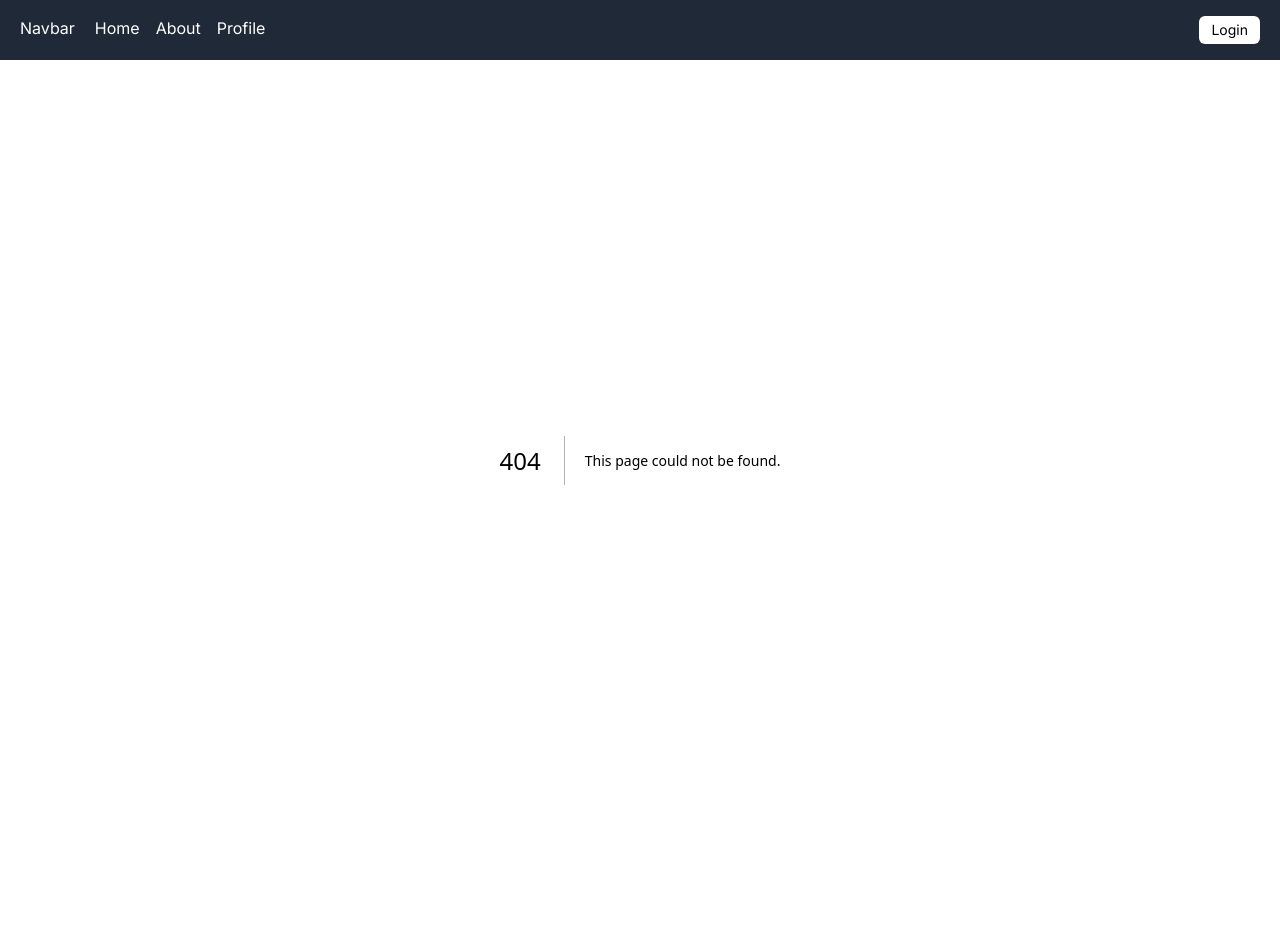
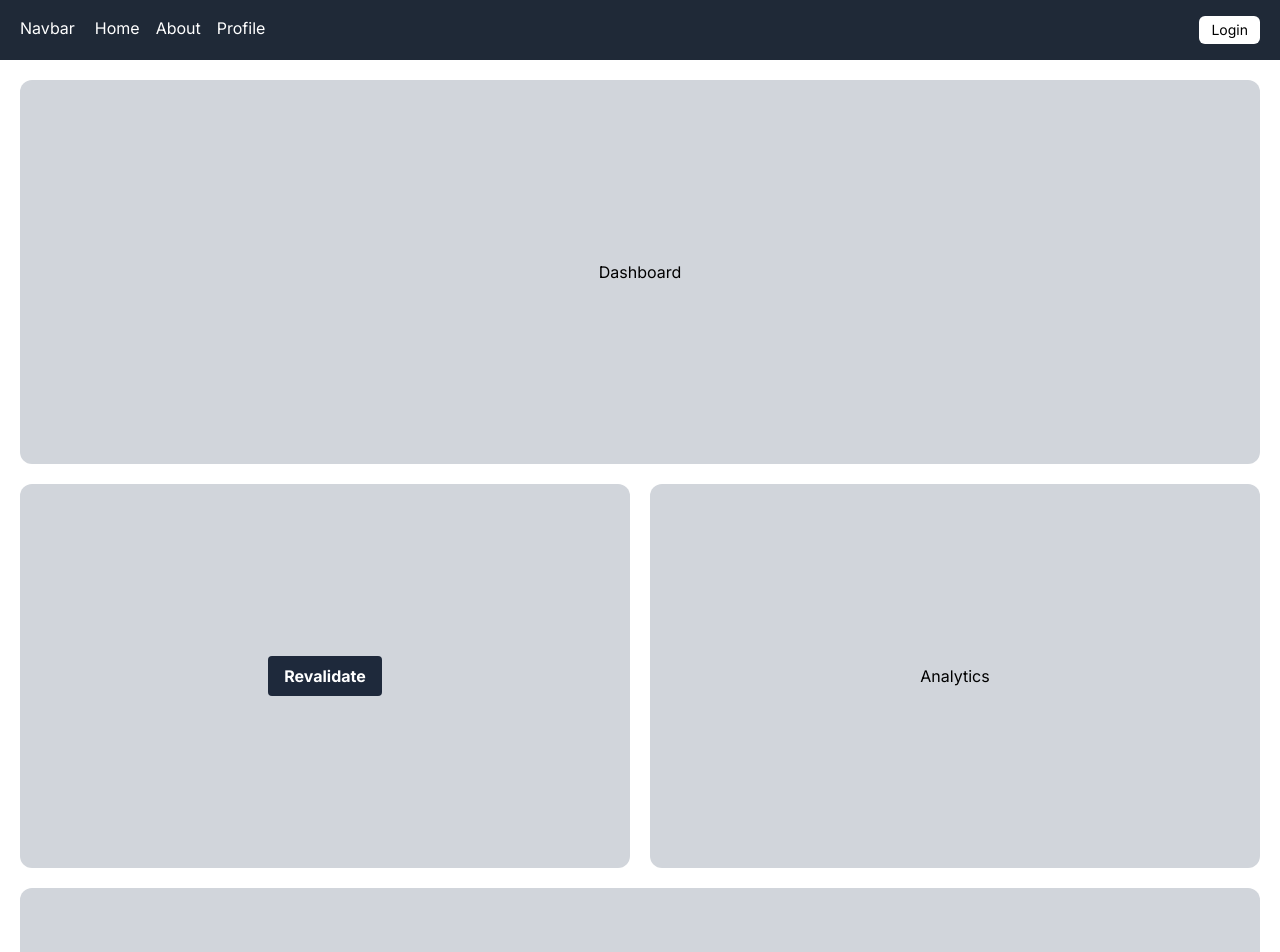
Before and after one commit to gurielmp/play-nextjs13-features, a Next.js app: page /dashboard in a window 1280 px wide. Before the commit this address had no page. Shown: the top 952 px of the page. Before the commit the page ends 860 px from the top, so only its background shows below. Built offline with nearby package versions, Linux system fonts and the light colour scheme.

Commit message:
create paralel route

```diff
--- a/package.json
+++ b/package.json
@@ -14,8 +14,8 @@
     "@types/react-dom": "18.2.7",
     "autoprefixer": "10.4.15",
     "eslint": "8.49.0",
-    "eslint-config-next": "13.4.19",
-    "next": "13.4.19",
+    "eslint-config-next": "13.5.4",
+    "next": "13.5.4",
     "postcss": "8.4.29",
     "react": "18.2.0",
     "react-dom": "18.2.0",
--- /dev/null
+++ b/src/app/(admin)/dashboard/@analytics/page.tsx
@@ -0,0 +1,7 @@
+export default function Analytics() {
+  return (
+    <div className="w-3/6 h-96 bg-gray-300 rounded-[12px] flex justify-center items-center">
+      <h1>Analytics</h1>
+    </div>
+  )
+}
--- /dev/null
+++ b/src/app/(admin)/dashboard/@payments/default.tsx
@@ -0,0 +1,3 @@
+export default function Default() {
+  return null
+}
--- /dev/null
+++ b/src/app/(admin)/dashboard/@payments/page.tsx
@@ -0,0 +1,7 @@
+export default function Payments() {
+  return (
+    <div className="w-full mt-5 h-96 bg-gray-300 rounded-[12px] flex justify-center items-center">
+      <h1>Payments</h1>
+    </div>
+  )
+}
--- a/src/app/(admin)/dashboard/product/page.tsx
+++ b/src/app/(admin)/dashboard/@products/page.tsx
@@ -22,7 +22,7 @@
   }
 
   return (
-    <div>
+    <div className="w-3/6 h-96 bg-gray-300 rounded-[12px] flex justify-center items-center mr-5">
       <h1>{status}</h1>
       <button
         className="bg-slate-800 hover:bg-slate-600 m-5 text-white font-bold py-2 px-4 rounded"
--- /dev/null
+++ b/src/app/(admin)/dashboard/layout.tsx
@@ -0,0 +1,22 @@
+export default function Layout({
+  children,
+  products,
+  analytics,
+  payments,
+}: {
+  children: React.ReactNode
+  products: React.ReactNode
+  analytics: React.ReactNode
+  payments: React.ReactNode
+}) {
+  return (
+    <div className="p-5">
+      <div>{children}</div>
+      <div className="mt-5 flex justify-center items-center">
+        {products}
+        {analytics}
+      </div>
+      {payments}
+    </div>
+  )
+}
--- /dev/null
+++ b/src/app/(admin)/dashboard/page.tsx
@@ -0,0 +1,7 @@
+export default function DashboardPage() {
+  return (
+    <div className="w-full h-96 bg-gray-300 rounded-[12px] flex justify-center items-center">
+      <h1>Dashboard</h1>
+    </div>
+  )
+}
--- a/src/middleware.ts
+++ b/src/middleware.ts
@@ -2,7 +2,7 @@
 import type { NextRequest } from "next/server";
 
 export default function Middleware(request: NextRequest) {
-  const isLogin = false
+  const isLogin = true
   if (!isLogin) {
     return NextResponse.redirect(new URL('/login', request.url))
   }
```
Also changed, not shown: 1 other file (tests, documents, lock files or other folders).
